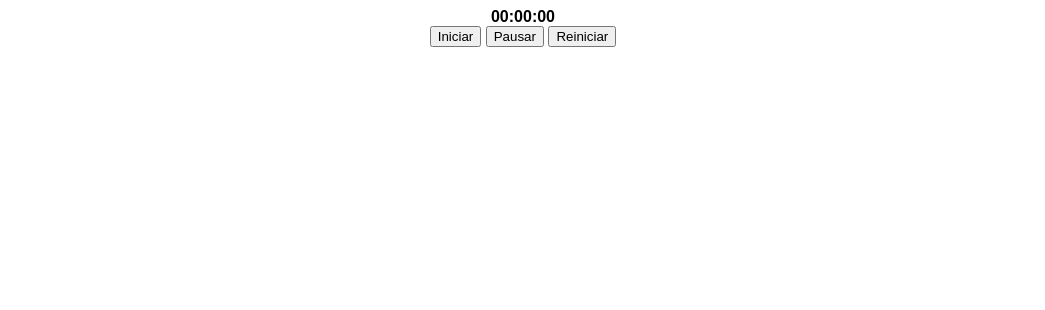
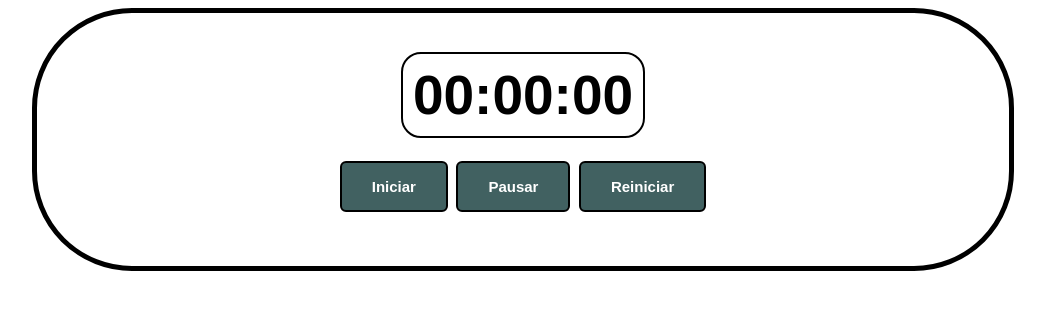
Before and after one commit to Henrique-Moreira/TTME, a plain HTML site: page index.html in a window 1280 px wide. Shown: the whole page, without its empty margins (117-1162 px from the left). Drawn offline with Linux system fonts and the light colour scheme.

Commit message:
Ajuste de estilos

```diff
--- a/index.html
+++ b/index.html
@@ -12,13 +12,15 @@
 <body>
     <div class="geral">
         <form>
-            <div class="cronometro">
-                <b><span id="hour">00</span>:<span id="minute">00</span>:<span id="second">00</span></b>
+            <div id="caixaCronometro">
+                <b id="cronometro"><span id="hour">00</span>:<span id="minute">00</span>:<span id="second">00</span></b>
             </div>
+            <div class="buttons">
 
-            <input type="button" value="Iniciar" onclick='start()'>
-            <input type="button" value="Pausar" onclick='pause()'>
-            <input type="button" value="Reiniciar" onclick='reseta()'>
+                <input type="button" value="Iniciar" onclick='start()'>
+                <input type="button" value="Pausar" onclick='pause()'>
+                <input type="button" value="Reiniciar" onclick='reseta()'>
+            </div>
         </form>
     </div>
     <audio id="seg30" src="sounds/30seg.mp3"></audio>
--- a/style.css
+++ b/style.css
@@ -1,9 +1,42 @@
 * {
     text-align: center;
-    font-family: sans-serif;
+    font-family: Arial;
+}
+
+#cronometro {
+    background-color: white;
+    font-size: 55px;
+    border: 2px solid black;
+    border-radius: 20px;
+    padding: 10px;
+    margin: 0 auto;
+}
+
+.caixaCronometro {
+    margin: 50px;
+}
+
+.buttons {
+    margin-top: 30px;
 }
 
 .geral {
-    /* width: 50%; */
-    /* background-color: red; */
+    padding: 50px;
+    width: 69%;
+    border-radius: 100px;
+    margin: 0 auto;
+    background-color: white;
+    border: 5px solid black;
 }
+
+input[type=button] {
+    background-color: #416161;
+    color: white;
+    padding: 15px 30px;
+    margin: 4px 2px;
+    cursor: pointer;
+    border-radius: 6px;
+    font-size: 15px;
+    font-weight: bold;
+    border: 2px solid black;
+  }
```
